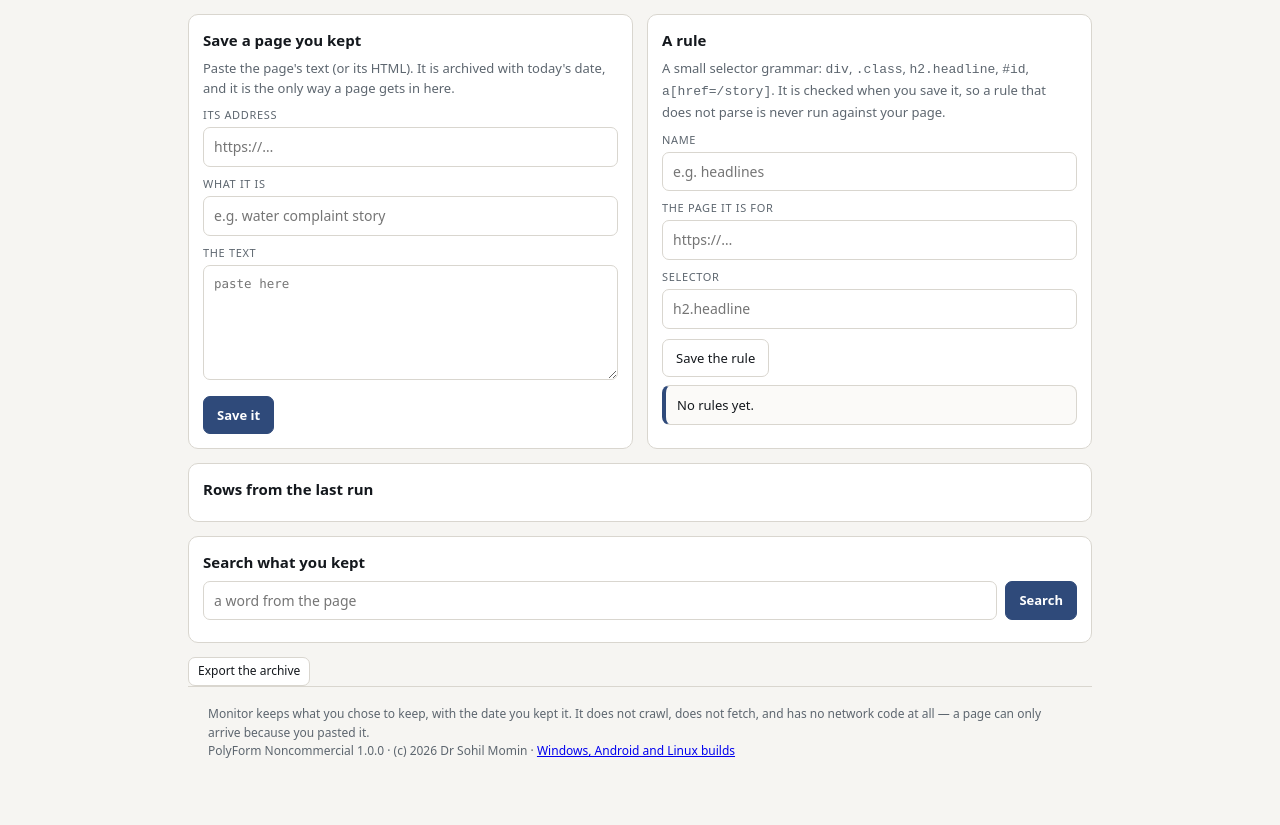
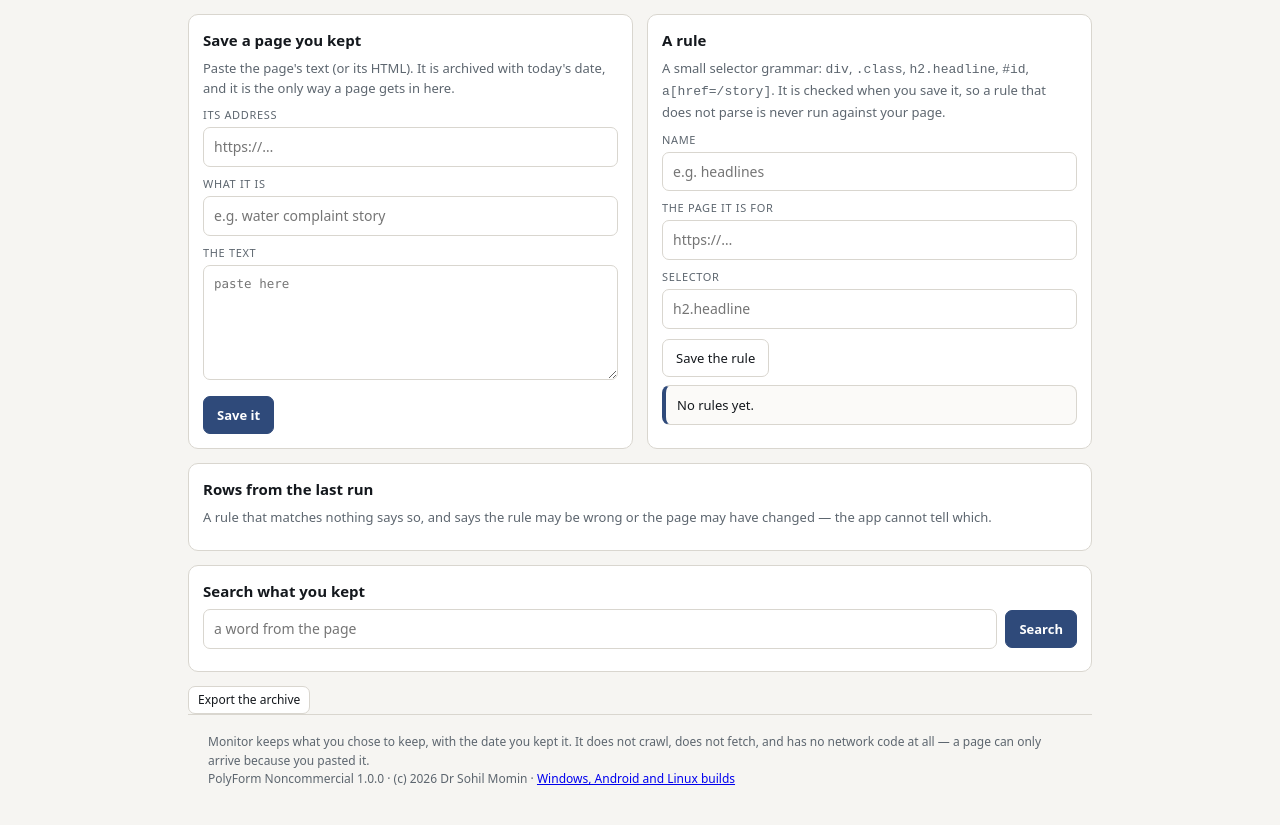
Before and after one commit to drsamonline/app-monitor, a website: page docs/play/index.html in a window 1280 px wide. Shown: the part 61-886 px from the top of the page. Drawn offline with Linux system fonts and the light colour scheme.

```diff
--- a/docs/play/index.html
+++ b/docs/play/index.html
@@ -79,6 +79,7 @@
 
   <section class="card">
     <h2>Rows from the last run</h2>
+    <p class="claim">A rule that matches nothing says so, and says the rule may be wrong or the page may have changed — the app cannot tell which.</p>
     <div class="hint" id="runSays"></div>
     <table id="rowTable" hidden><thead><tr><th>Row</th></tr></thead><tbody></tbody></table>
   </section>
```
Also changed, not shown: docs/play/manifest.webmanifest (added).
